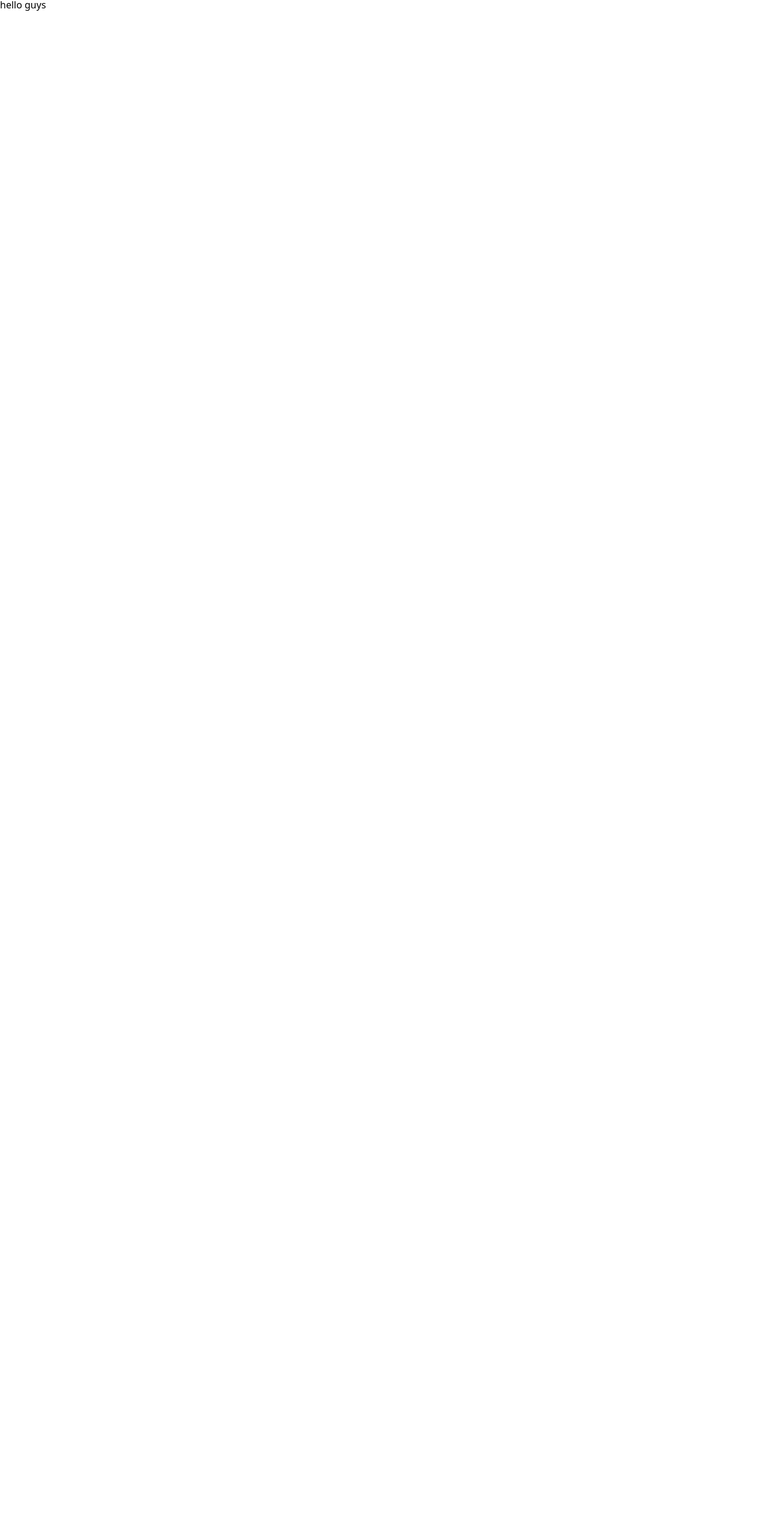
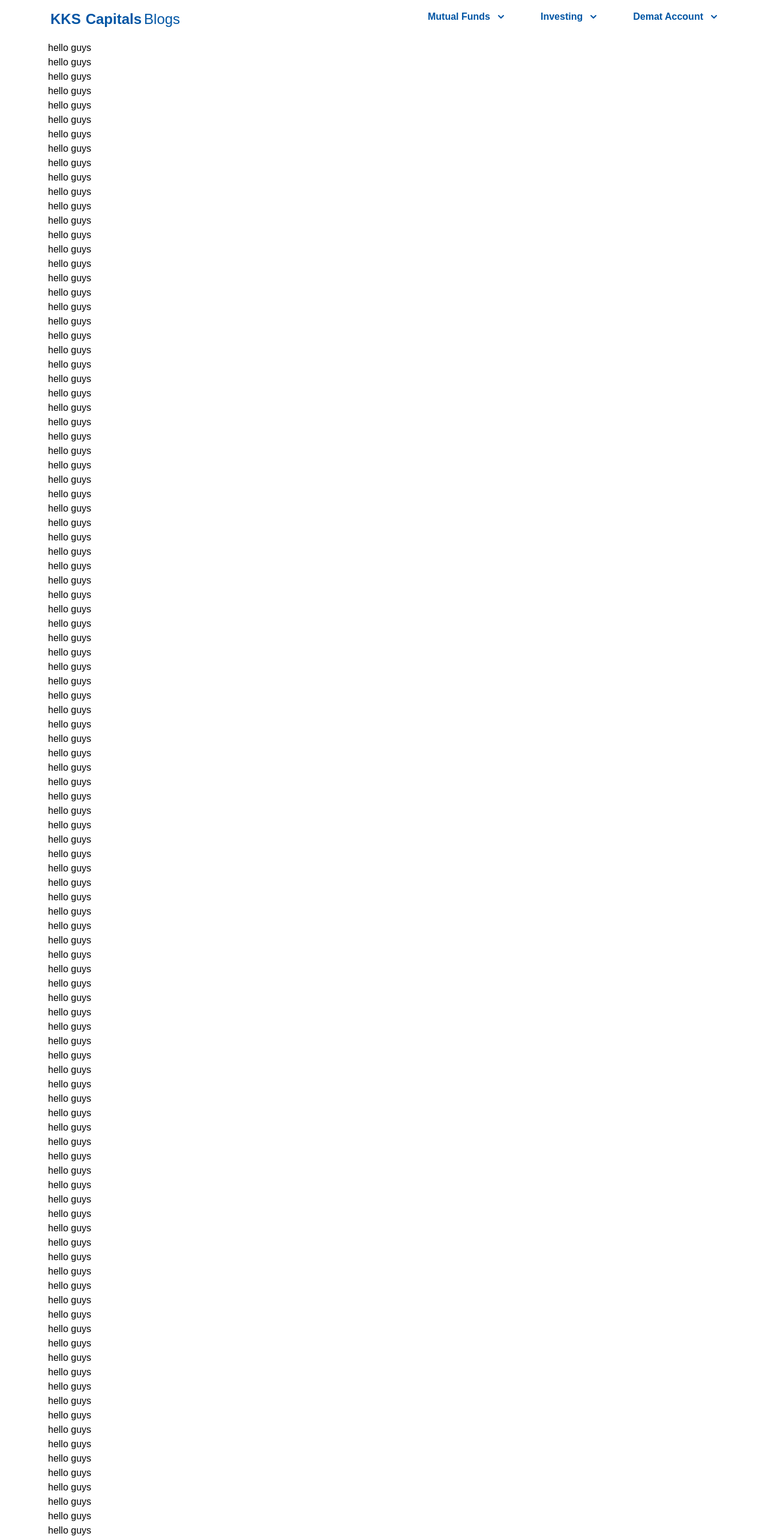
Before and after one commit to Aswanthachu/Blog-nextjs-wordpress, a Next.js app: page / in a window 1280 px wide. Shown: the part 4-2570 px from the top of the page at 60% size. Before the commit the page ends 800 px from the top, so only its background shows below. Built offline with nearby package versions, Linux system fonts and the light colour scheme.

Commit message:
header is created.

```diff
--- a/package.json
+++ b/package.json
@@ -9,6 +9,8 @@
     "lint": "next lint"
   },
   "dependencies": {
+    "@headlessui/react": "^1.7.14",
+    "@heroicons/react": "^2.0.17",
     "autoprefixer": "10.4.14",
     "eslint": "8.39.0",
     "eslint-config-next": "13.3.2",
--- /dev/null
+++ b/src/components/Header.jsx
@@ -0,0 +1,37 @@
+import Image from "next/image";
+import ListItem from "./ListItem";
+
+import { MutualFundItems,InvestingItems,DematAcItems } from "@/utils/datas";
+
+
+const Header = () => {
+
+
+  return (
+    <div className="w-full flex py-5 justify-between sticky top-0 z-50 bg-white">
+      <div className="text-darkBlue text-2xl font-sans">
+        <span className="font-bold mx-1">KKS</span>
+        <span className="font-semibold mx-1">Capitals</span>
+        Blogs
+      </div>
+      <div className="hidden lg:inline">
+        <ul className="flex gap-14 font-semibold">
+          <li>
+            <ListItem itemname="Mutual Funds" data={MutualFundItems}/>
+          </li>
+          <li>
+            <ListItem itemname="Investing" data={InvestingItems}/>
+          </li>
+          <li>
+            <ListItem itemname="Demat Account" data={DematAcItems}/>
+          </li>
+        </ul>
+      </div>
+      <div className="lg:hidden">
+        <Image src='/svgs/HamburgerMenu.svg' alt="hamburger" width="64" height="64"/>
+      </div>
+    </div>
+  );
+};
+
+export default Header;
--- /dev/null
+++ b/src/components/ListItem.jsx
@@ -0,0 +1,58 @@
+import { Fragment } from "react";
+import { Menu, Transition } from "@headlessui/react";
+import { CheckIcon, ChevronUpDownIcon } from "@heroicons/react/20/solid";
+import Link from "next/link";
+
+const ListItem = ({ itemname, data }) => {
+  return (
+    <Menu as="div" className="relative inline-block text-left">
+      <div className="flex justify-center items-center">
+        <Menu.Button
+          onMouseEnter={({ target }) => console.log(target)}
+          className=" inline-flex w-full justify-center items-center text-base text-darkBlue font-semibold"
+        >
+          {itemname}
+          <svg
+            className="w-5 h-5 ml-2"
+            aria-hidden="true"
+            fill="currentColor"
+            viewBox="0 0 20 20"
+            xmlns="http://www.w3.org/2000/svg"
+          >
+            <path
+              fillRule="evenodd"
+              d="M5.293 7.293a1 1 0 011.414 0L10 10.586l3.293-3.293a1 1 0 111.414 1.414l-4 4a1 1 0 01-1.414 0l-4-4a1 1 0 010-1.414z"
+              clipRule="evenodd"
+            ></path>
+          </svg>
+        </Menu.Button>
+      </div>
+
+      <Transition
+        as={Fragment}
+        enter="transition ease-out duration-100"
+        enterFrom="transform opacity-0 scale-95"
+        enterTo="transform opacity-100 scale-100"
+        leave="transition ease-in duration-75"
+        leaveFrom="transform opacity-100 scale-100"
+        leaveTo="transform opacity-0 scale-95"
+      >
+        <Menu.Items className="absolute right-[-40px] z-10 mt-2 min-w-[250px] origin-top-right bg-[#fafafa] rounded-xl">
+          <div className="shadow-2xl rounded-xl">
+            <Menu.Item>
+              <>
+                {data.map((i) => (
+                  <Link key={i.id} href={`${i.link}`} className="flex border-b border-darkBlue px-5 py-2 w-full text-sm text-darkBlue font-semibold font-main">
+                    {i.name}
+                  </Link>
+                ))}
+              </>
+            </Menu.Item>
+          </div>
+        </Menu.Items>
+      </Transition>
+    </Menu>
+  );
+};
+
+export default ListItem;
--- a/src/pages/_app.js
+++ b/src/pages/_app.js
@@ -1,5 +1,11 @@
-import '@/styles/globals.css'
+import Header from "@/components/Header";
+import "@/styles/globals.css";
 
 export default function App({ Component, pageProps }) {
-  return <Component {...pageProps} />
+  return (
+    <div className="w-full min-h-screen px-20 py">
+      <Header />
+      <Component {...pageProps} />
+    </div>
+  );
 }
--- a/src/pages/_document.js
+++ b/src/pages/_document.js
@@ -1,13 +1,20 @@
-import { Html, Head, Main, NextScript } from 'next/document'
+import { Html, Head, Main, NextScript } from "next/document";
 
 export default function Document() {
   return (
     <Html lang="en">
-      <Head />
+      <Head>
+        <link rel="preconnect" href="https://fonts.googleapis.com" />
+        <link rel="preconnect" href="https://fonts.gstatic.com" crossorigin />
+        <link
+          href="https://fonts.googleapis.com/css2?family=Urbanist:wght@100&display=swap"
+          rel="stylesheet"
+        ></link>
+      </Head>
       <body>
         <Main />
         <NextScript />
       </body>
     </Html>
-  )
+  );
 }
--- a/src/pages/index.js
+++ b/src/pages/index.js
@@ -1,6 +1,113 @@
 export default function Home() {
   return (
-    <main className="">
+    <main className="w-full">
+      <h1>hello guys</h1>
+      <h1>hello guys</h1>
+      <h1>hello guys</h1>
+      <h1>hello guys</h1>
+      <h1>hello guys</h1>
+      <h1>hello guys</h1>
+      <h1>hello guys</h1>
+      <h1>hello guys</h1>
+      <h1>hello guys</h1>
+      <h1>hello guys</h1>
+      <h1>hello guys</h1>
+      <h1>hello guys</h1>
+      <h1>hello guys</h1>
+      <h1>hello guys</h1>
+      <h1>hello guys</h1>
+      <h1>hello guys</h1>
+      <h1>hello guys</h1>
+      <h1>hello guys</h1>
+      <h1>hello guys</h1>
+      <h1>hello guys</h1>
+      <h1>hello guys</h1>
+      <h1>hello guys</h1>
+      <h1>hello guys</h1>
+      <h1>hello guys</h1>
+      <h1>hello guys</h1>
+      <h1>hello guys</h1>
+      <h1>hello guys</h1>
+      <h1>hello guys</h1>
+      <h1>hello guys</h1>
+      <h1>hello guys</h1>
+      <h1>hello guys</h1>
+      <h1>hello guys</h1>
+      <h1>hello guys</h1>
+      <h1>hello guys</h1>
+      <h1>hello guys</h1>
+      <h1>hello guys</h1>
+      <h1>hello guys</h1>
+      <h1>hello guys</h1>
+      <h1>hello guys</h1>
+      <h1>hello guys</h1>
+      <h1>hello guys</h1>
+      <h1>hello guys</h1>
+      <h1>hello guys</h1>
+      <h1>hello guys</h1>
+      <h1>hello guys</h1>
+      <h1>hello guys</h1>
+      <h1>hello guys</h1>
+      <h1>hello guys</h1>
+      <h1>hello guys</h1>
+      <h1>hello guys</h1>
+      <h1>hello guys</h1>
+      <h1>hello guys</h1>
+      <h1>hello guys</h1>
+      <h1>hello guys</h1>
+      <h1>hello guys</h1>
+      <h1>hello guys</h1>
+      <h1>hello guys</h1>
+      <h1>hello guys</h1>
+      <h1>hello guys</h1>
+      <h1>hello guys</h1>
+      <h1>hello guys</h1>
+      <h1>hello guys</h1>
+      <h1>hello guys</h1>
+      <h1>hello guys</h1>
+      <h1>hello guys</h1>
+      <h1>hello guys</h1>
+      <h1>hello guys</h1>
+      <h1>hello guys</h1>
+      <h1>hello guys</h1>
+      <h1>hello guys</h1>
+      <h1>hello guys</h1>
+      <h1>hello guys</h1>
+      <h1>hello guys</h1>
+      <h1>hello guys</h1>
+      <h1>hello guys</h1>
+      <h1>hello guys</h1>
+      <h1>hello guys</h1>
+      <h1>hello guys</h1>
+      <h1>hello guys</h1>
+      <h1>hello guys</h1>
+      <h1>hello guys</h1>
+      <h1>hello guys</h1>
+      <h1>hello guys</h1>
+      <h1>hello guys</h1>
+      <h1>hello guys</h1>
+      <h1>hello guys</h1>
+      <h1>hello guys</h1>
+      <h1>hello guys</h1>
+      <h1>hello guys</h1>
+      <h1>hello guys</h1>
+      <h1>hello guys</h1>
+      <h1>hello guys</h1>
+      <h1>hello guys</h1>
+      <h1>hello guys</h1>
+      <h1>hello guys</h1>
+      <h1>hello guys</h1>
+      <h1>hello guys</h1>
+      <h1>hello guys</h1>
+      <h1>hello guys</h1>
+      <h1>hello guys</h1>
+      <h1>hello guys</h1>
+      <h1>hello guys</h1>
+      <h1>hello guys</h1>
+      <h1>hello guys</h1>
+      <h1>hello guys</h1>
+      <h1>hello guys</h1>
+      <h1>hello guys</h1>
       <h1>hello guys</h1>
     </main>
   );
--- /dev/null
+++ b/src/utils/datas.js
@@ -0,0 +1,24 @@
+export const MutualFundItems=[
+    {id:1,name:"Aswanth",link:"www.kkscapitals.com"},
+    {id:2,name:"Aswanth",link:"www.kkscapitals.com"},
+    {id:3,name:"Aswanth",link:"www.kkscapitals.com"},
+    {id:4,name:"Aswanth",link:"www.kkscapitals.com"},
+    {id:5,name:"Aswanth",link:"www.kkscapitals.com"},
+    {id:6,name:"Aswanth",link:"www.kkscapitals.com"},
+];
+export const InvestingItems=[
+    {id:1,name:"Aswanth",link:"www.kkscapitals.com"},
+    {id:2,name:"Aswanth",link:"www.kkscapitals.com"},
+    {id:3,name:"Aswanth",link:"www.kkscapitals.com"},
+    {id:4,name:"Aswanth",link:"www.kkscapitals.com"},
+    {id:5,name:"Aswanth",link:"www.kkscapitals.com"},
+    {id:6,name:"Aswanth",link:"www.kkscapitals.com"},
+];
+export const DematAcItems=[
+    {id:1,name:"Aswanth",link:"www.kkscapitals.com"},
+    {id:2,name:"Aswanth",link:"www.kkscapitals.com"},
+    {id:3,name:"Aswanth",link:"www.kkscapitals.com"},
+    {id:4,name:"Aswanth",link:"www.kkscapitals.com"},
+    {id:5,name:"Aswanth",link:"www.kkscapitals.com"},
+    {id:6,name:"Aswanth",link:"www.kkscapitals.com"},
+];
--- a/tailwind.config.js
+++ b/tailwind.config.js
@@ -12,6 +12,14 @@ module.exports = {
         'gradient-conic':
           'conic-gradient(from 180deg at 50% 50%, var(--tw-gradient-stops))',
       },
+      colors:{
+        'darkBlue':'#0055A4'
+      },
+      fontFamily: {
+        sans: ["Montserrat", "sans-serif"],
+        main: ["Poppins", "sans-serif"],
+        DM: ["DM Sans", "sans-serif"],
+      },
     },
   },
   plugins: [],
```
Also changed, not shown: public/svgs/HamburgerMenu.svg (added), 1 other file (tests, documents, lock files or other folders).
